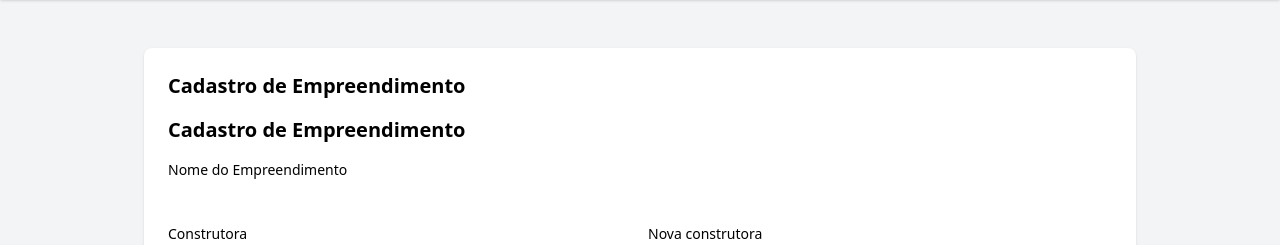
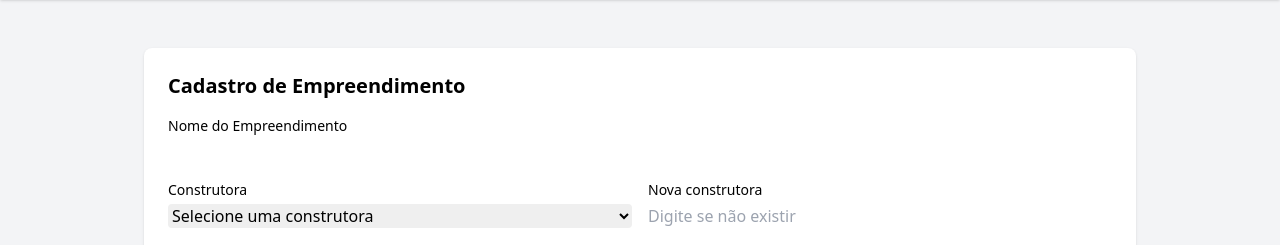
Before and after one commit to TreehausBI/form_imobiliario, a Flask app: page /empreendimento in a window 1280 px wide. Shown: the part 56-301 px from the top of the page. Run offline with Flask 3, Linux system fonts and the light colour scheme; some libraries are stand-ins or nearby versions.

Commit message:
update detalhes

```diff
--- a/app/templates/empreendimento.html
+++ b/app/templates/empreendimento.html
@@ -5,7 +5,7 @@
 <div class="bg-white shadow rounded-lg p-6">
   <h2 class="text-xl font-bold mb-4">
     {{ "Editar Empreendimento" if modo == "editar" else "Cadastro de Empreendimento" }}
-  </h2><h2 class="text-xl font-bold mb-4">Cadastro de Empreendimento</h2>
+  </h2>
 
   <form method="POST">
     {{ form.hidden_tag() }}
```
